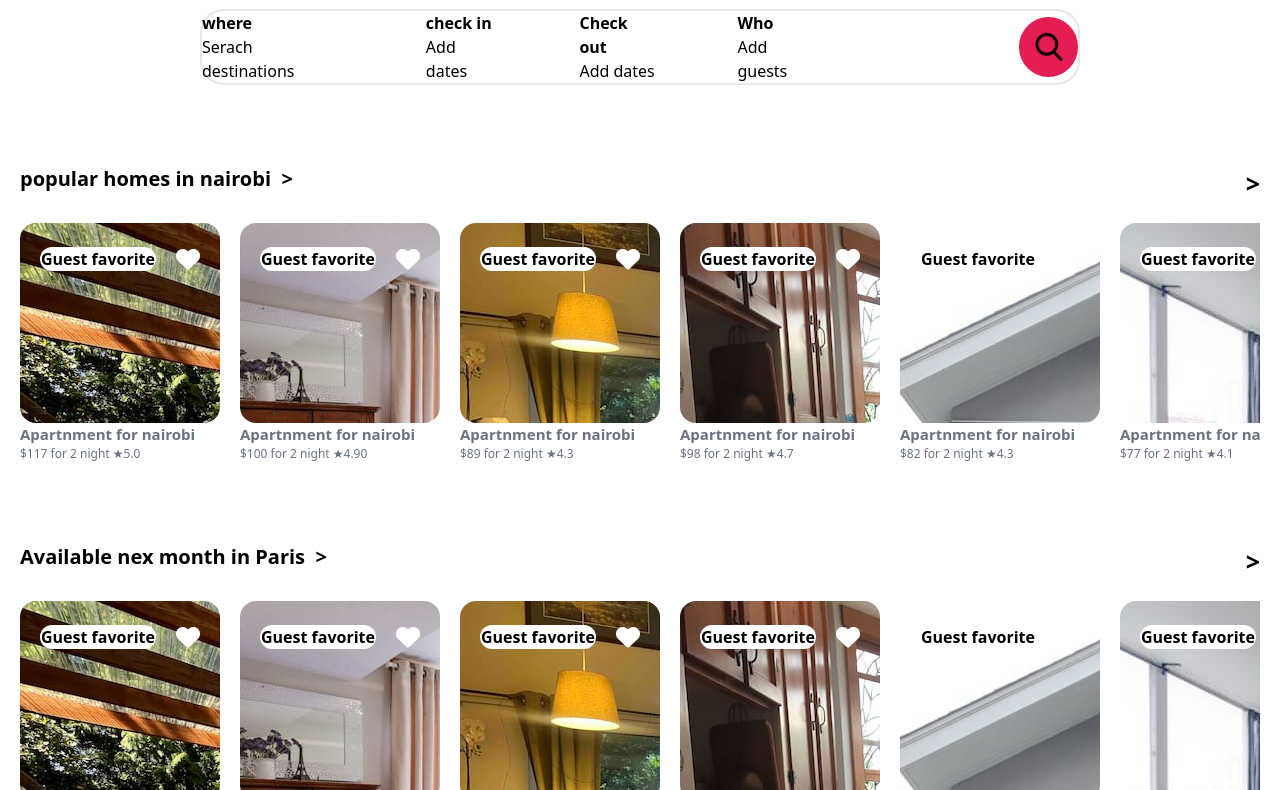
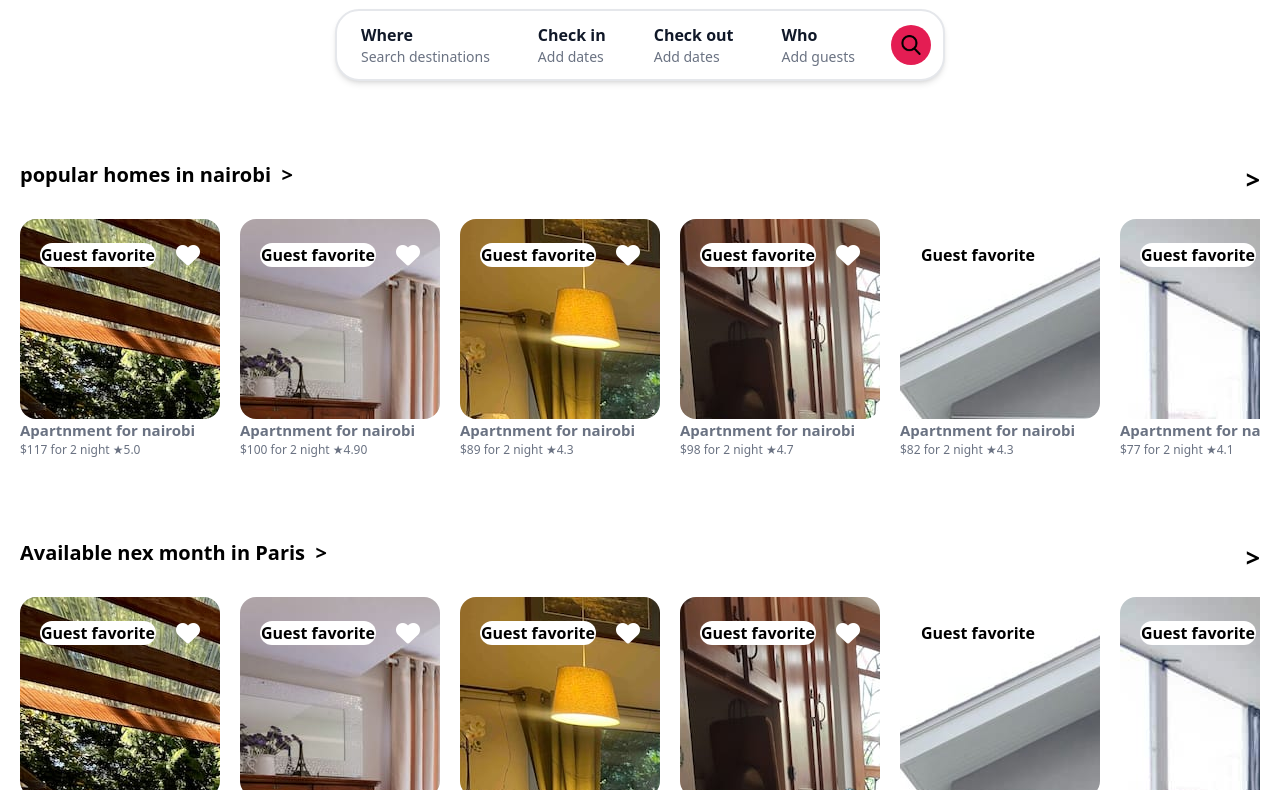
Before and after one commit to didier-bazayesu/Airbnb_cloning, a website: page index.html in a window 1280 px wide. Shown: the part 79-869 px from the top of the page. Drawn offline with nearby package versions, Linux system fonts and the light colour scheme.

Commit message:
fix: nav Bar

```diff
--- a/index.html
+++ b/index.html
@@ -34,40 +34,41 @@
 
     </div>
 
-    <div class="flex gap-20 bg-white  rounded-3xl
-      justify-center items-center border-[2px]
-       border-gray-200  ml-50 mr-50">
-
-        <div class="">
-            <strong>where</strong>
-            <p>Serach destinations</p>
-
-        </div>
-
-        <div>
-            <strong>check in</strong>
-            <p>Add dates</p>
-        </div>
-
-        <div>
-            <strong>Check out</strong>
-            <p>Add dates</p>
-        </div>
-
-        <div>
-            <strong>Who</strong>
-            <p>Add guests</p>
-
-        </div>
-
-        <div class=" w-15 bg-[#E41D53] h-15 flex items-center rounded-full justify-center ml-30">
-            <img src="src/Picture/search.png" class="w-7 " alt="">
-        </div>
-
+    <div class="flex items-center gap-6 bg-white rounded-3xl border-2 border-gray-200 p-3 shadow-md w-fit mx-auto">
+
+
+        <div class="px-3">
+            <strong class="block text-gray-900">Where</strong>
+            <p class="text-gray-500 text-sm">Search destinations</p>
+        </div>
+
+
+        <div class="px-3">
+            <strong class="block text-gray-900">Check in</strong>
+            <p class="text-gray-500 text-sm">Add dates</p>
+        </div>
+
+
+        <div class="px-3">
+            <strong class="block text-gray-900">Check out</strong>
+            <p class="text-gray-500 text-sm">Add dates</p>
+        </div>
+
+
+        <div class="px-3">
+            <strong class="block text-gray-900">Who</strong>
+            <p class="text-gray-500 text-sm">Add guests</p>
+        </div>
+
+
+        <div class="w-10 h-10 bg-[#E41D53] flex items-center justify-center rounded-full cursor-pointer">
+            <img src="src/Picture/search.png" class="w-5" alt="Search">
+        </div>
 
     </div>
 
-    <!-- popular in nairobi -->
+
+
     <div class="flex justify-between m-5 mt-20 cursor-pointer">
         <p class="font-bold text-xl">
             popular homes in nairobi &nbsp;>
```
Also changed, not shown: src/Picture/3d67e9a9-520a-49ee-b439-7b3a75ea814d.png (added), src/Picture/4aae4ed7-5939-4e76-b100-e69440ebeae4.png (added), src/Picture/e47ab655-027b-4679-b2e6-df1c99a5c33d.png (added).
